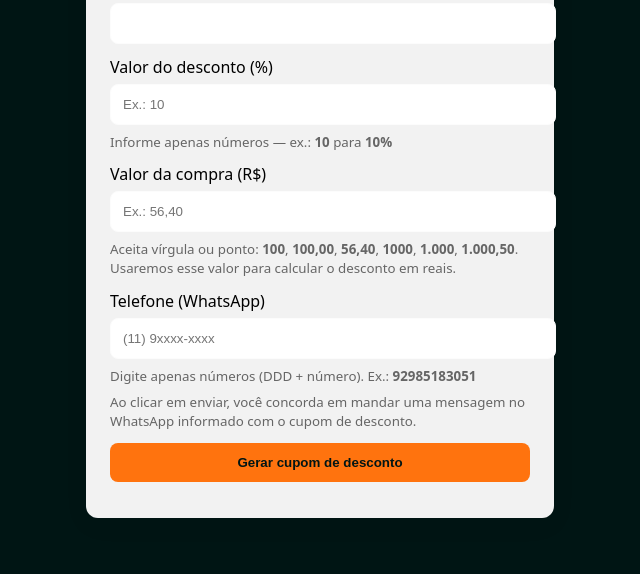
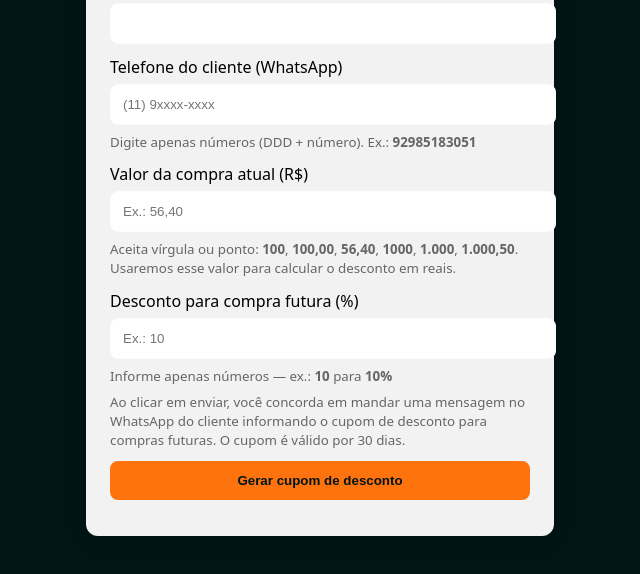
Before and after one commit to teoovitor/maloka_web-pages, a plain HTML site: page index.html in a window 1280 px wide. Shown: the part 212-786 px from the top of the page, without its empty margins (320-960 px from the left). Drawn offline with Linux system fonts and the light colour scheme.

Commit message:
Alteração de ordem de campos no formulário para fazer mais sentido.

```diff
--- a/index.html
+++ b/index.html
@@ -18,14 +18,36 @@
       padding:24px;
       border-radius:12px;
       box-shadow:0 6px 24px rgba(0,0,0,.06)}
-    label{display:block;margin:12px 0 6px}
-    input,button{width:100%;padding:12px;border-radius:8px;border:1px solid #fcfcfc}
+    label{
+      display:block;
+      margin:12px 0 6px}
+    input,button{
+      width:100%;
+      padding:12px;
+      border-radius:8px;
+      border:1px solid #fcfcfc}
     input:focus-visible, button:focus-visible{outline:3px solid var(--brand); outline-offset:2px}
-    button{cursor:pointer;border:0;background:var(--brand);color:var(--ink);font-weight:600;margin-top:12px}
-    button[disabled]{opacity:.6; cursor:not-allowed}
-    .msg{margin-top:12px;font-size:14px}
-    small{display:block;color:#666;margin-top:8px;line-height:1.4}
-    .sr-only{position:absolute;left:-9999px}
+    button{
+      cursor:pointer;
+      border:0;
+      background:var(--brand);
+      color:var(--ink);
+      font-weight:600;
+      margin-top:12px}
+    button[disabled]{
+      opacity:.6;
+      cursor:not-allowed}
+    .msg{
+      margin-top:12px;
+      font-size:14px}
+    small{
+      display:block;
+      color:#666;
+      margin-top:8px;
+      line-height:1.4}
+    .sr-only{
+      position:absolute;
+      left:-9999px}
     h1 {
       display: flex;
       align-items: center;
@@ -50,17 +72,20 @@
 
     <h2>Gerador de Cupom de Desconto</h2>
 
+    <!-- Dados do cliente -->
     <label for="nome">Nome do cliente</label>
     <input id="nome" name="nome" required autocomplete="name" minlength="2"
            pattern="^[A-Za-zÀ-ÿ' .-]{2,}$" />
 
-    <label for="valor">Valor do desconto (%)</label>
-    <input id="valor" name="valor" type="number" inputmode="numeric"
-           min="1" max="100" step="1" placeholder="Ex.: 10" required
-           aria-describedby="valorHelp"/>
-    <small id="valorHelp">Informe apenas números — ex.: <strong>10</strong> para <strong>10%</strong></small>
+    <label for="telefone">Telefone do cliente (WhatsApp)</label>
+    <input id="telefone" name="telefone" type="tel" required
+           inputmode="numeric" autocomplete="tel" placeholder="(11) 9xxxx-xxxx"
+           maxlength="16" aria-describedby="telHelp"
+           pattern="^\(\d{2}\)\s?\d{4,5}-\d{4}$"/>
+    <small id="telHelp">Digite apenas números (DDD + número). Ex.: <strong>92985183051</strong></small>
 
-    <label for="compra">Valor da compra (R$)</label>
+    <!-- Dados da compra atual -->
+    <label for="compra">Valor da compra atual (R$)</label>
     <input id="compra" name="compra" type="text" inputmode="decimal" required
            placeholder="Ex.: 56,40" aria-describedby="compraHelp"
            pattern="^\s*(\d+|\d{1,3}([.,]\d{3})+)([.,]\d{1,2})?\s*$" />
@@ -70,19 +95,20 @@
       Usaremos esse valor para calcular o desconto em reais.
     </small>
 
-    <label for="telefone">Telefone (WhatsApp)</label>
-    <input id="telefone" name="telefone" type="tel" required
-           inputmode="numeric" autocomplete="tel" placeholder="(11) 9xxxx-xxxx"
-           maxlength="16" aria-describedby="telHelp"
-           pattern="^\(\d{2}\)\s?\d{4,5}-\d{4}$"/>
-    <small id="telHelp">Digite apenas números (DDD + número). Ex.: <strong>92985183051</strong></small>
+    <!-- Dados do desconto para próximas compras -->
+    <label for="valor">Desconto para compra futura (%)</label>
+    <input id="valor" name="valor" type="number" inputmode="numeric"
+           min="1" max="100" step="1" placeholder="Ex.: 10" required
+           aria-describedby="valorHelp"/>
+    <small id="valorHelp">Informe apenas números — ex.: <strong>10</strong> para <strong>10%</strong></small>
 
     <!-- Honeypot anti-bot -->
     <label class="sr-only" for="website">Não preencha</label>
     <input id="website" name="website" class="sr-only" tabindex="-1" autocomplete="off" />
 
     <small>
-      Ao clicar em enviar, você concorda em mandar uma mensagem no WhatsApp informado com o cupom de desconto.
+      Ao clicar em enviar, você concorda em mandar uma mensagem no WhatsApp do cliente informando o cupom de desconto para compras futuras.
+      O cupom é válido por 30 dias.
     </small>
 
     <button type="submit" id="submitBtn">Gerar cupom de desconto</button>
```
